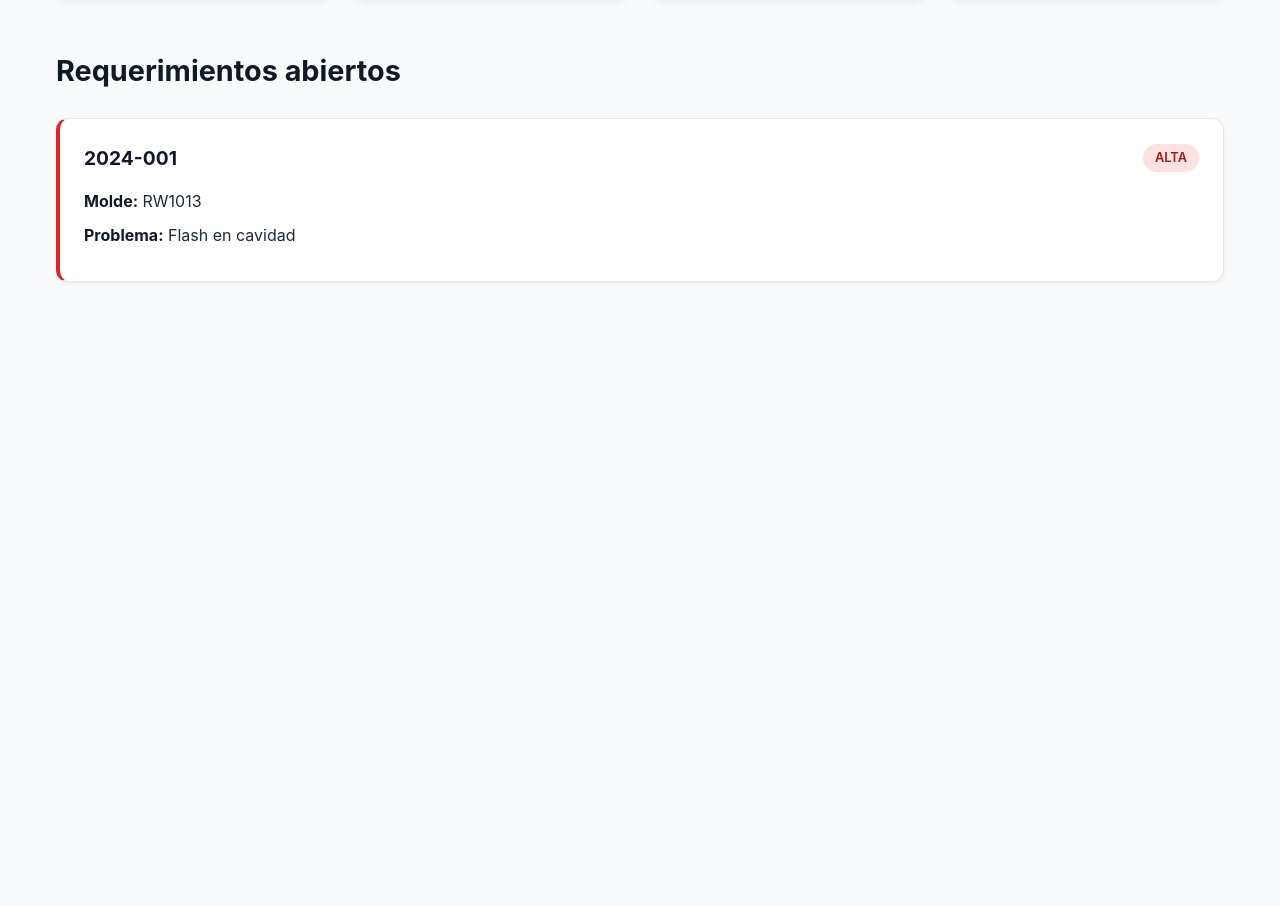
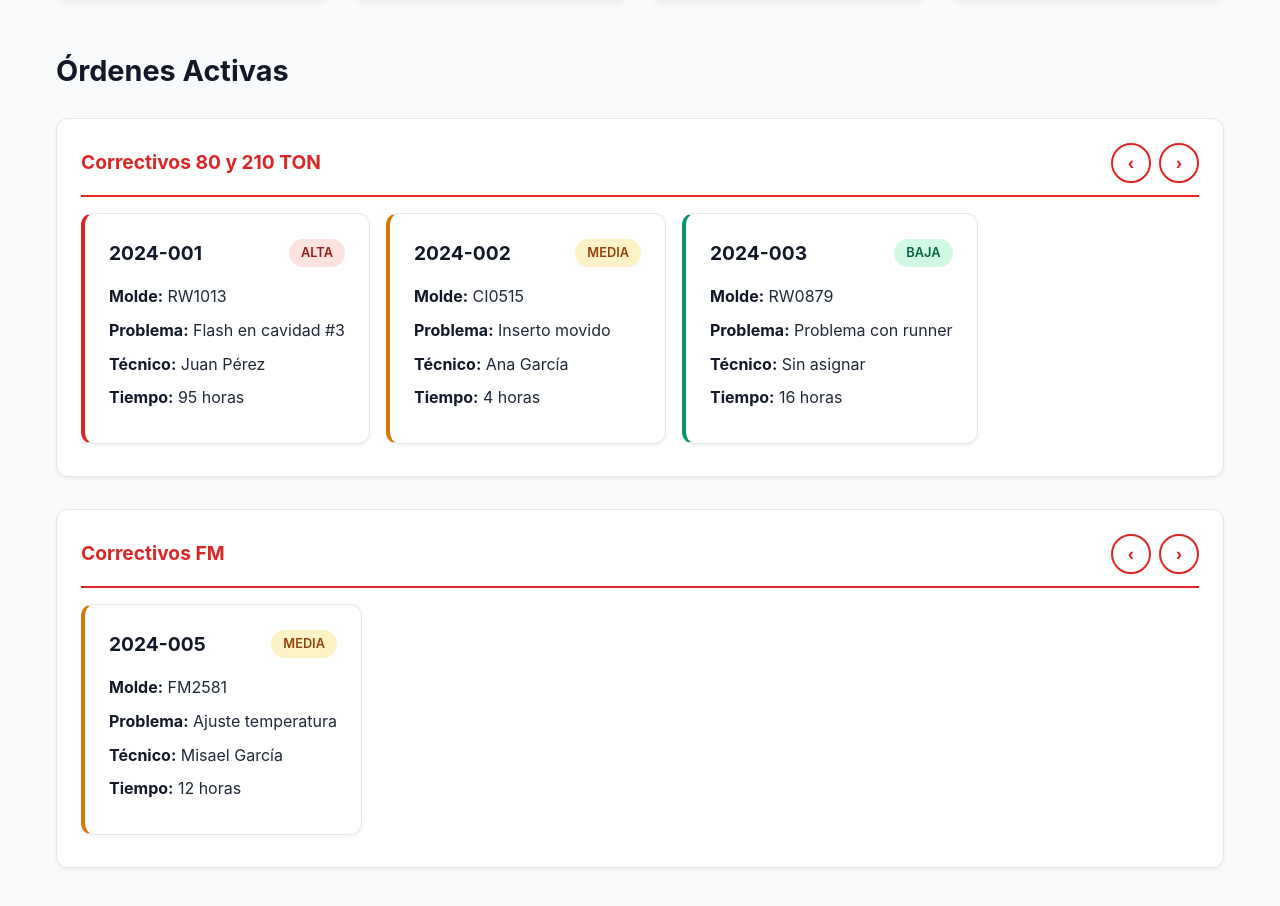
Before and after one commit to HmmmBibimbap/sistema-taller-moldes, a Next.js app: page / in a window 1280 px wide. Shown: the part 386-1292 px from the top of the page. Before the commit the page ends 920 px from the top, so only its background shows below. Built offline with nearby package versions, Linux system fonts and the light colour scheme.

Commit message:
Agregar categorías con carrusel horizontal

```diff
--- a/app/page.tsx
+++ b/app/page.tsx
@@ -52,7 +52,19 @@ export default function Dashboard() {
 
 
 <div className="orders-section">
-          <h2>Requerimientos abiertos</h2>
+          <h2>Órdenes Activas</h2>
+
+          {/* CORRECTIVOS 80 Y 210 TON */}
+          <div className="category-section">
+            <div className="category-header">
+              <h3>Correctivos 80 y 210 TON</h3>
+              <div className="carousel-controls">
+                <button className="carousel-btn prev">‹</button>
+                <button className="carousel-btn next">›</button>
+              </div>
+            </div>
+            <div className="carousel-container">
+              <div className="orders-carousel">
                 <div className="order-card priority-high">
                   <div className="order-header">
                     <span className="order-number">2024-001</span>
@@ -60,10 +72,69 @@ export default function Dashboard() {
                   </div>
                   <div className="order-details">
                     <p><strong>Molde:</strong> RW1013</p>
-              <p><strong>Problema:</strong> Flash en cavidad</p>
+                    <p><strong>Problema:</strong> Flash en cavidad #3</p>
+                    <p><strong>Técnico:</strong> Juan Pérez</p>
+                    <p><strong>Tiempo:</strong> 95 horas</p>
+                  </div>
+                </div>
+
+                <div className="order-card priority-medium">
+                  <div className="order-header">
+                    <span className="order-number">2024-002</span>
+                    <span className="priority-badge medium">Media</span>
+                  </div>
+                  <div className="order-details">
+                    <p><strong>Molde:</strong> CI0515</p>
+                    <p><strong>Problema:</strong> Inserto movido</p>
+                    <p><strong>Técnico:</strong> Ana García</p>
+                    <p><strong>Tiempo:</strong> 4 horas</p>
+                  </div>
+                </div>
+
+                <div className="order-card priority-low">
+                  <div className="order-header">
+                    <span className="order-number">2024-003</span>
+                    <span className="priority-badge low">Baja</span>
+                  </div>
+                  <div className="order-details">
+                    <p><strong>Molde:</strong> RW0879</p>
+                    <p><strong>Problema:</strong> Problema con runner</p>
+                    <p><strong>Técnico:</strong> Sin asignar</p>
+                    <p><strong>Tiempo:</strong> 16 horas</p>
                   </div>
                 </div>
               </div>
+            </div>
+          </div>
+
+          {/* CORRECTIVOS FM */}
+          <div className="category-section">
+            <div className="category-header">
+              <h3>Correctivos FM</h3>
+              <div className="carousel-controls">
+                <button className="carousel-btn prev">‹</button>
+                <button className="carousel-btn next">›</button>
+              </div>
+            </div>
+            <div className="carousel-container">
+              <div className="orders-carousel">
+                <div className="order-card priority-medium">
+                  <div className="order-header">
+                    <span className="order-number">2024-005</span>
+                    <span className="priority-badge medium">Media</span>
+                  </div>
+                  <div className="order-details">
+                    <p><strong>Molde:</strong> FM2581</p>
+                    <p><strong>Problema:</strong> Ajuste temperatura</p>
+                    <p><strong>Técnico:</strong> Misael García</p>
+                    <p><strong>Tiempo:</strong> 12 horas</p>
+                  </div>
+                </div>
+              </div>
+            </div>
+          </div>
+        </div>
+
       </main>
     </div>
   )
```
Lines whose indentation alone changed are shown as unchanged.
